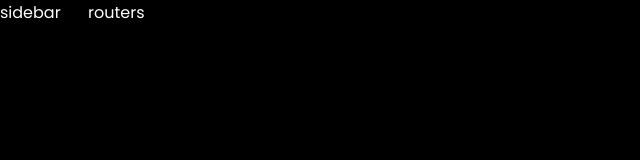
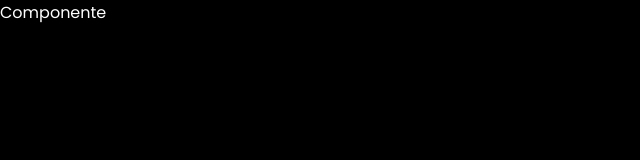
Before and after one commit to Ferglow/ventasX, a React (Vite) app: page / in a window 1280 px wide. Shown: the top 160 px of the page, without its empty margins (0-640 px from the left). Built offline with nearby package versions, Linux system fonts and the light colour scheme.

Commit message:
Definiendo las secciones

```diff
--- a/index.html
+++ b/index.html
@@ -4,6 +4,9 @@
     <meta charset="UTF-8" />
     <link rel="icon" type="image/svg+xml" href="/ventas.png" />
     <meta name="viewport" content="width=device-width, initial-scale=1.0" />
+    <style>
+      @import url('https://fonts.googleapis.com/css2?family=Poppins:wght@200,300;400,500;600;700;800;900&display=swap');
+    </style>
     <title>VentasX</title>
   </head>
   <body>
--- a/src/App.jsx
+++ b/src/App.jsx
@@ -2,17 +2,17 @@ import styled from "styled-components"
 /* Importarlo para realizarlo modo responsive, solo se ocupa para el device */
 import { Device } from "./styles/breakpoints"
 /* Se importa los estilos de GlobalStyle */
-import { GlobalStyle } from "./index"
+import { GlobalStyle, MyRoutes, Sidebar } from "./index"
 function App() {
   return (
     /* se divide en dos areas sidebar,  rutas, menu hamburguesa */
     <Container>
       <GlobalStyle />
-      <section className="contentSidebar">sidebar
+      <section className="contentSidebar"><Sidebar />
       </section>
       <secction className="contentMenuambur">menu ambur
       </secction>
-      <secction className="contentRouters">routers
+      <secction className="contentRouters"><MyRoutes />
       </secction>
     </Container>
   )
@@ -33,6 +33,8 @@ const Container = styled.main`
   }
   .contentRouters {
     background-color: rgba(231,13,136,0,5);
+    grid-column: 1;
+    width: 100%;
   }
   /* Funcion modo responsive modo tablet */
   @media ${Device.tablet} {
@@ -43,8 +45,13 @@ const Container = styled.main`
     .contentMenuambur {
       display: none;
     }
+    .contentRouters {
+      grid-column: 2;
+    }
   }
 `
 
 
 export default App
+
+/* 2 definiendo secciones */
--- /dev/null
+++ b/src/components/organismos/sidebar/Sidebar.jsx
@@ -0,0 +1,9 @@
+import styled from "styled-components";
+export function Sidebar() {
+    return (<Container>
+        <span>Componente</span>
+    </Container>)
+}
+const Container = styled.div`
+
+`
--- /dev/null
+++ b/src/components/templates/HomeTemplate.jsx
@@ -0,0 +1,9 @@
+import styled from "styled-components";
+export function HomeTemplate() {
+    return (<Container>
+        <span>HomeTemplate</span>
+    </Container>)
+}
+const Container = styled.div`
+
+`
--- a/src/index.js
+++ b/src/index.js
@@ -4,7 +4,11 @@
  */
 
 export * from './App'
+export * from './components/organismos/sidebar/Sidebar'
+export * from './components/templates/HomeTemplate'
 export * from './index'
 export * from './main'
+export * from './pages/Home'
+export * from './routers/routes'
 export * from './styles/GlobalStyle'
 export * from './styles/breakpoints'
--- /dev/null
+++ b/src/pages/Home.jsx
@@ -0,0 +1,4 @@
+import { HomeTemplate } from '../index'
+export function Home() {
+    return (<HomeTemplate />)
+}
--- /dev/null
+++ b/src/routers/routes.jsx
@@ -0,0 +1,9 @@
+import { BrowserRouter, Route, Routes } from "react-router-dom";
+import {Home} from '../index'
+export function MyRoutes() {
+    <BrowserRouter>
+    <Routes>
+        <Route path="/" element={<Home/>}/>
+    </Routes>
+    </BrowserRouter>
+}
--- a/src/styles/GlobalStyle.jsx
+++ b/src/styles/GlobalStyle.jsx
@@ -1,8 +1,6 @@
 /* estilos globales del archivo App.jsx */
-
 import { createGlobalStyle } from 'styled-components';
 export const GlobalStyle = createGlobalStyle`
-    @import url('https://fonts.googleapis.com/css2?family=Poppins:wght@200,300;400,500;600;700;800;900&display=swap');
     body{
         margin:0;
         padding:0;
```
